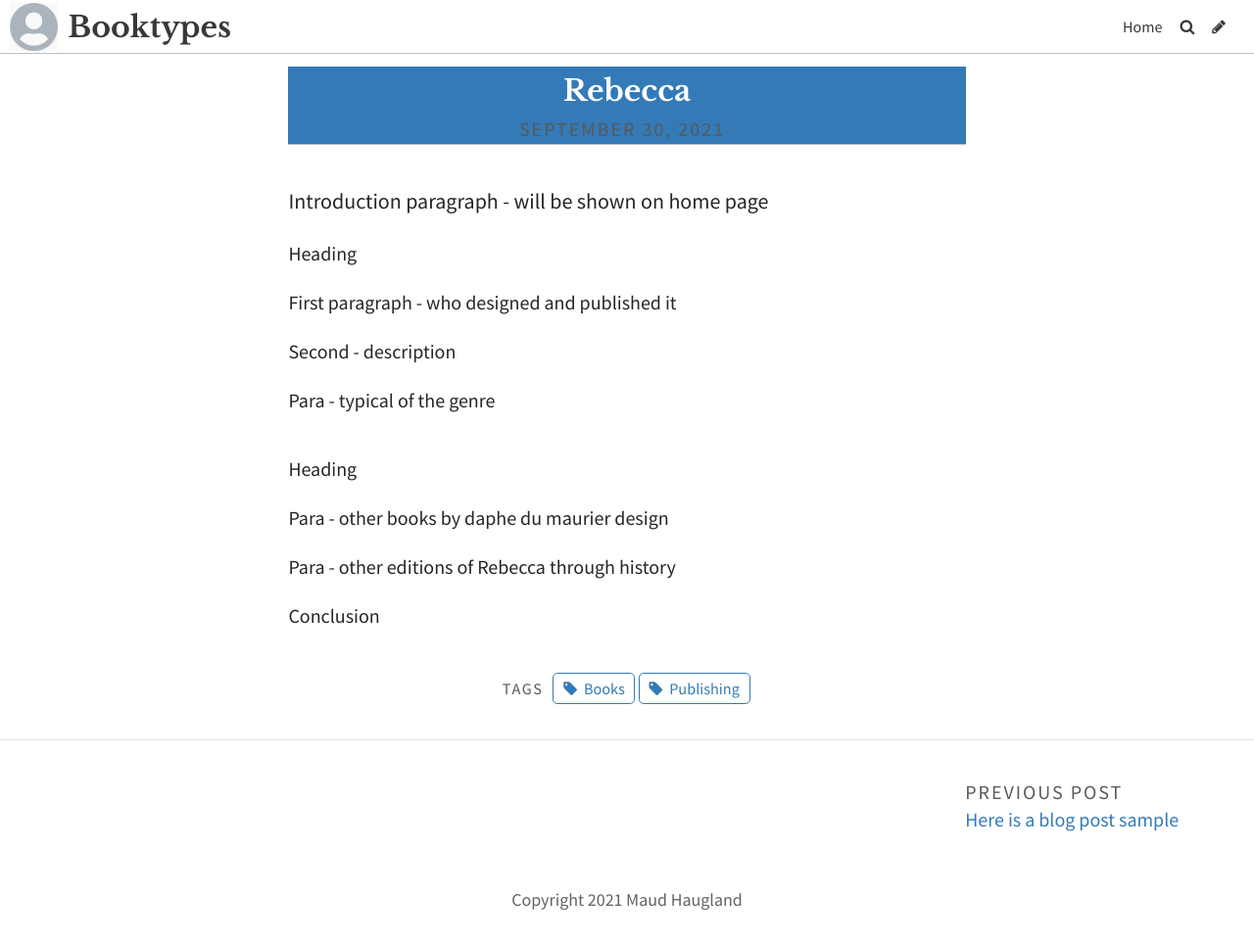
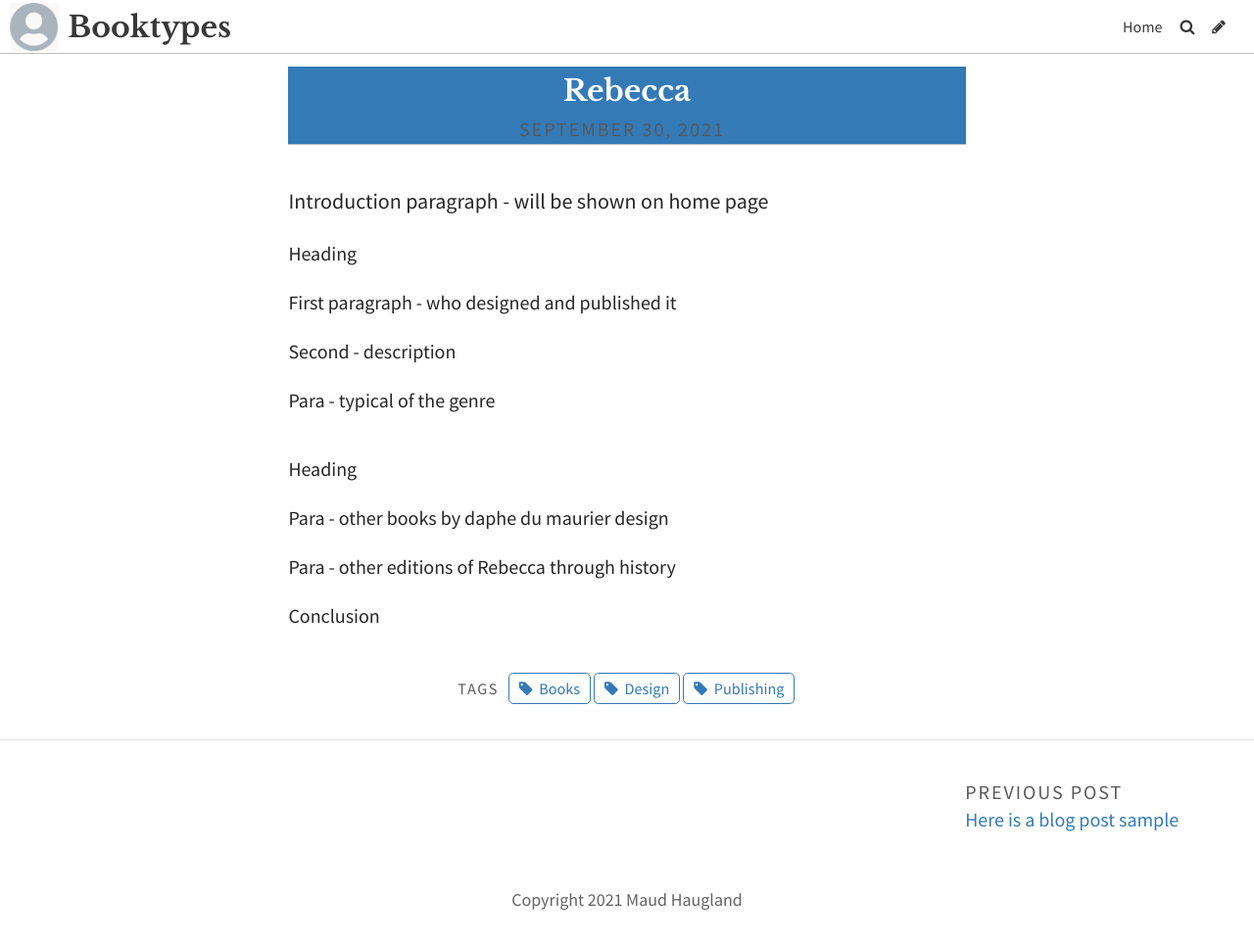
Before and after one commit to maudhaugland/booktypes, a Jekyll site: the page built from _posts/2021-09-27-fantastical-titles.md, in a window 1280 px wide and 963 px high. Shown: the whole window at 98% size. Built offline with Jekyll 4.4.1, drawn with Linux system fonts in a browser that asks for light colours; some web fonts are replaced.

Commit message:
Update Post “2021-09-27-fantastical-titles”

```diff
--- a/_posts/2021-09-27-fantastical-titles.md
+++ b/_posts/2021-09-27-fantastical-titles.md
@@ -7,6 +7,7 @@ comments: false
 tags:
   - Books
   - Publishing
+  - Design
 ---
 Introduction paragraph - will be shown on home page
 
```
